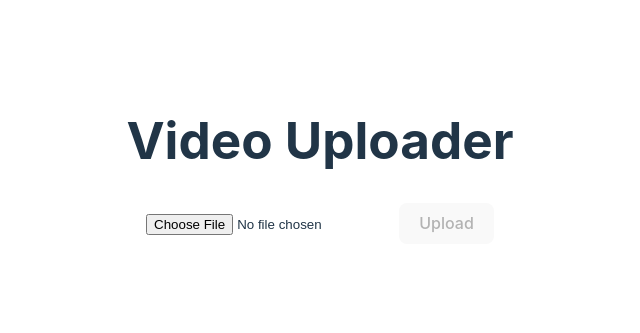
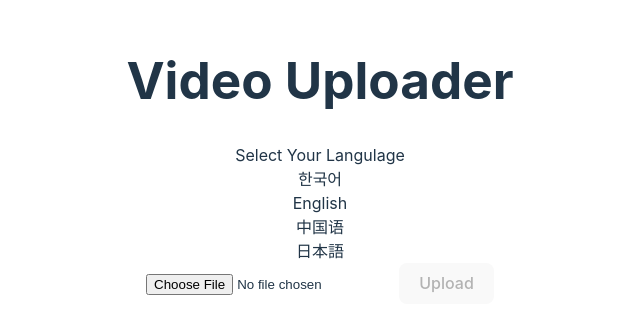
Before and after one commit to devBuzz142/inisw2-team7, a React (Vite) app in the folder fe/: page / in a window 1280 px wide. Shown: the part 239-572 px from the top of the page, without its empty margins (320-960 px from the left). Built offline with nearby package versions, Linux system fonts and the light colour scheme.

Commit message:
feat: toggle proto

```diff
--- a/fe/src/pages/HomePage.jsx
+++ b/fe/src/pages/HomePage.jsx
@@ -10,6 +10,13 @@ const HomePage = () => {
     <div className="App">
       <header className="App-header">
         <h1>Video Uploader</h1>
+        <div>Select Your Langulage</div>
+        <div>
+          <div>한국어</div>
+          <div>English</div>
+          <div>中国语</div>
+          <div>日本語</div>
+        </div>
         <VideoUploader onUpload={handleVideoUpload} />
       </header>
     </div>
```
